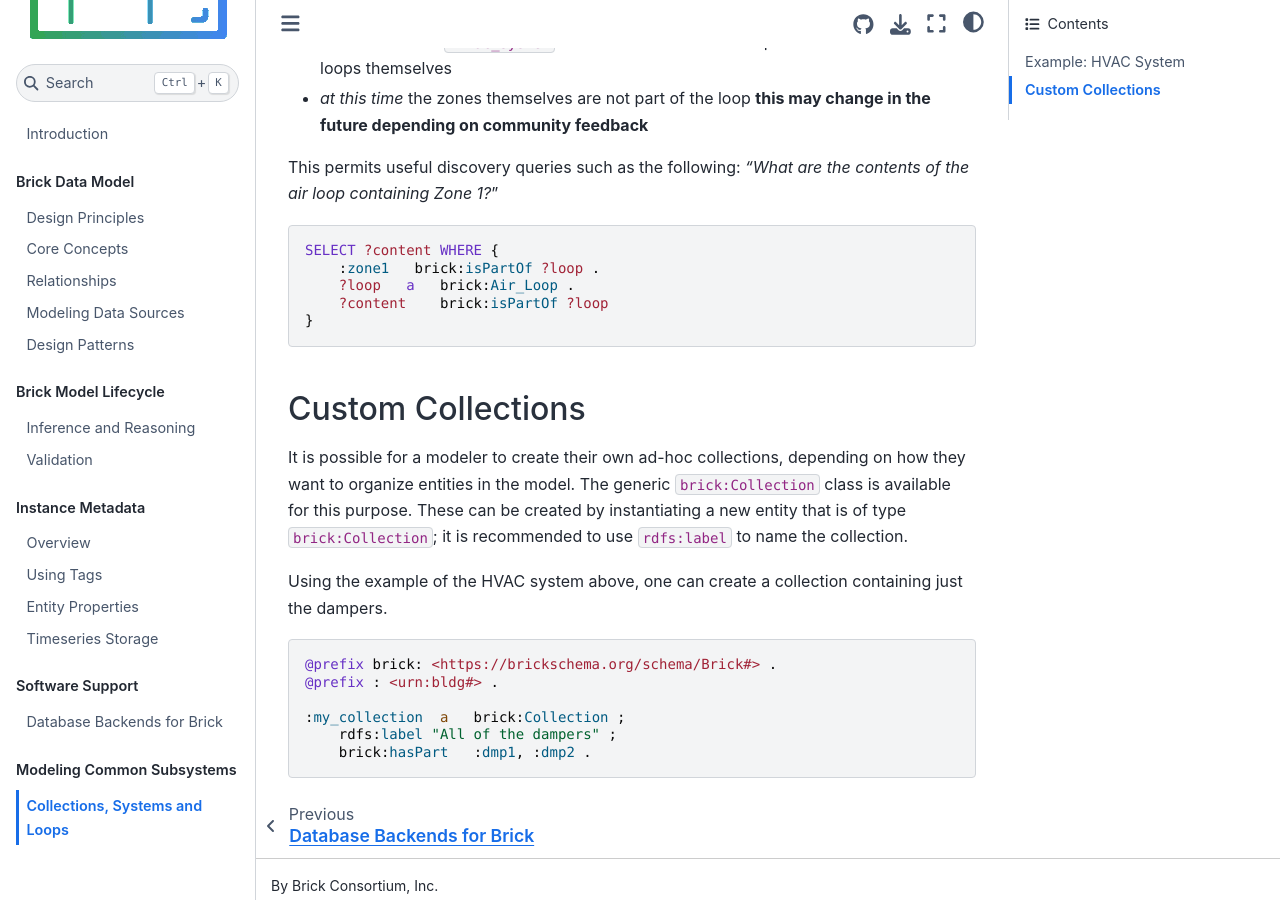
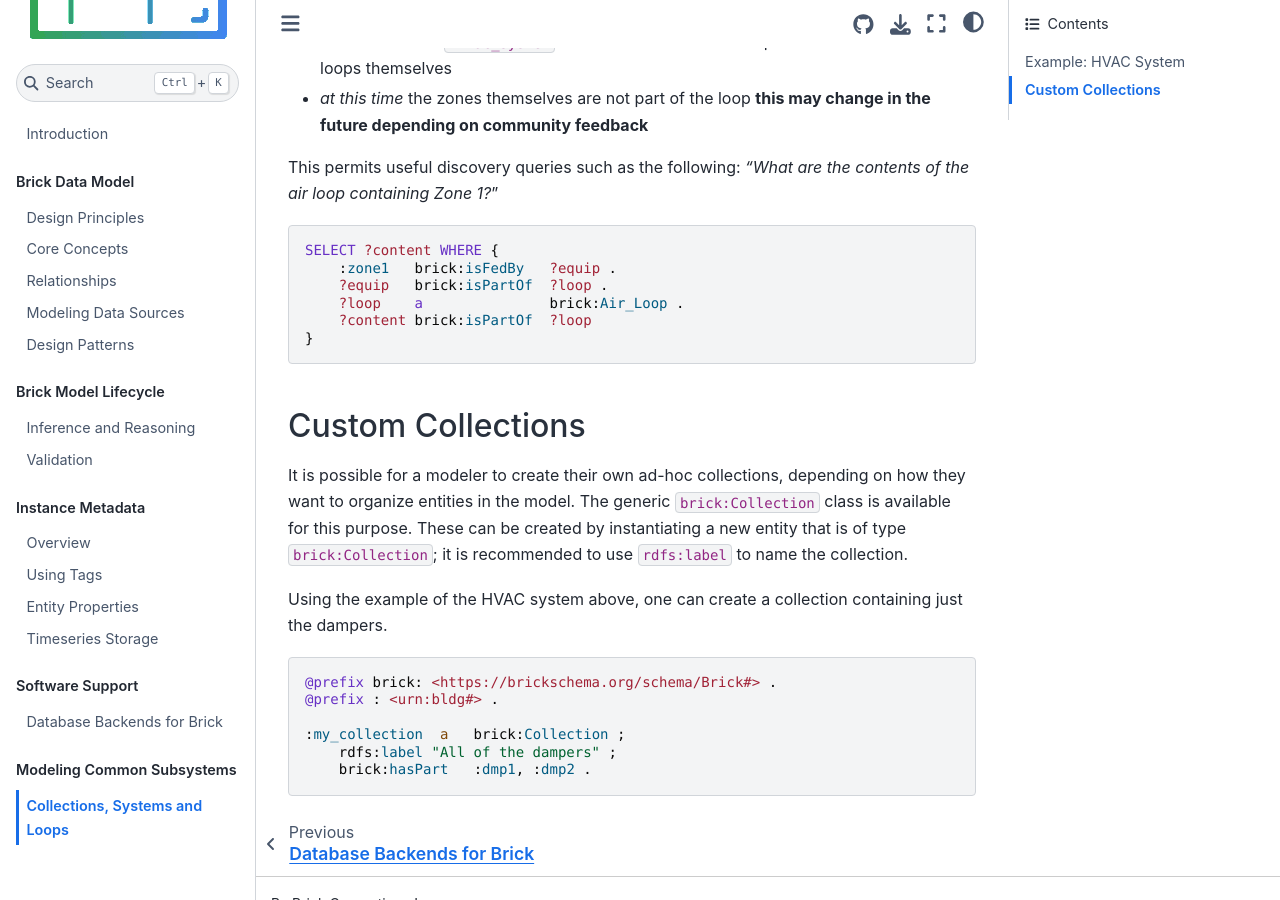
Before and after one commit to BrickSchema/docs, a Jupyter Book: the page built from modeling/collections.md, in a window 1280 px wide and 900 px high, scrolled down 1897 px. Built offline with Jupyter Book 1.0.4 settings and Sphinx 7.4.7 and the Sphinx Book theme 1.1.4, drawn with Linux system fonts in a browser that asks for light colours.

Commit message:
fixing query

````diff
--- a/modeling/collections.md
+++ b/modeling/collections.md
@@ -70,9 +70,10 @@ This permits useful discovery queries such as the following: *"What are the cont
 
 ```sparql
 SELECT ?content WHERE {
-    :zone1   brick:isPartOf ?loop .
-    ?loop   a   brick:Air_Loop .
-    ?content    brick:isPartOf ?loop
+    :zone1   brick:isFedBy   ?equip .
+    ?equip   brick:isPartOf  ?loop .
+    ?loop    a               brick:Air_Loop .
+    ?content brick:isPartOf  ?loop
 }
 ```
 
````
